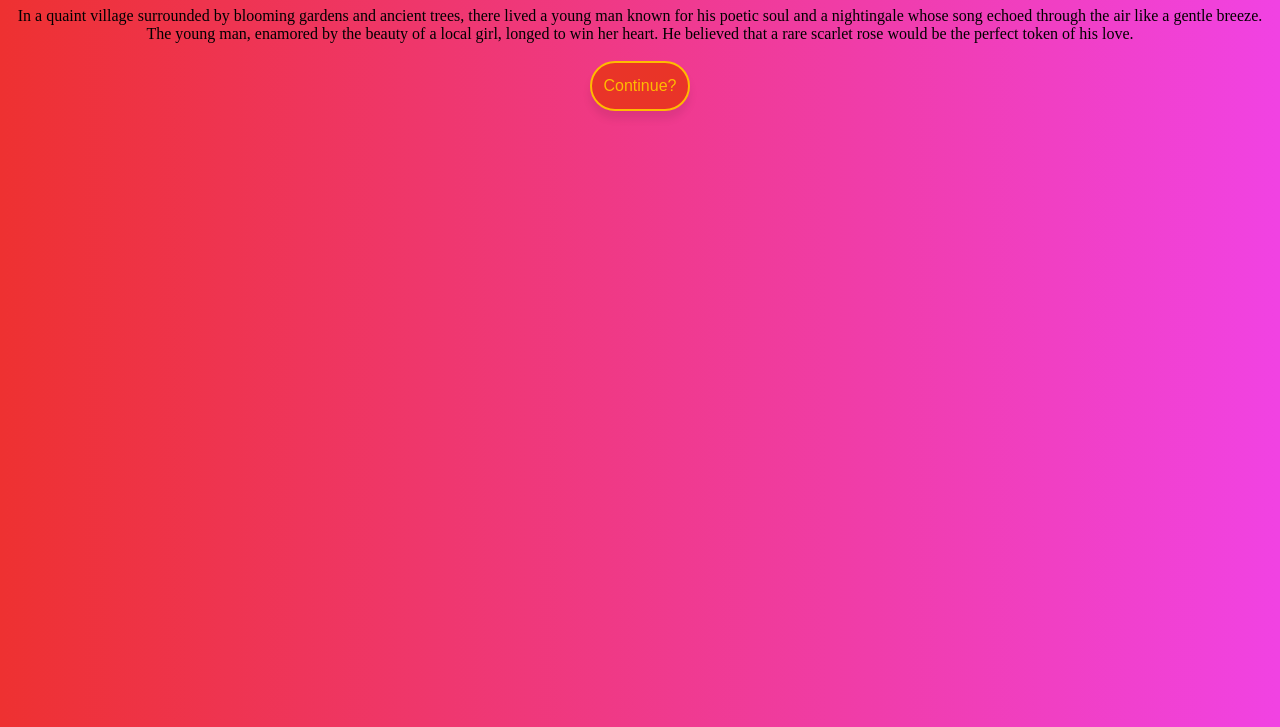
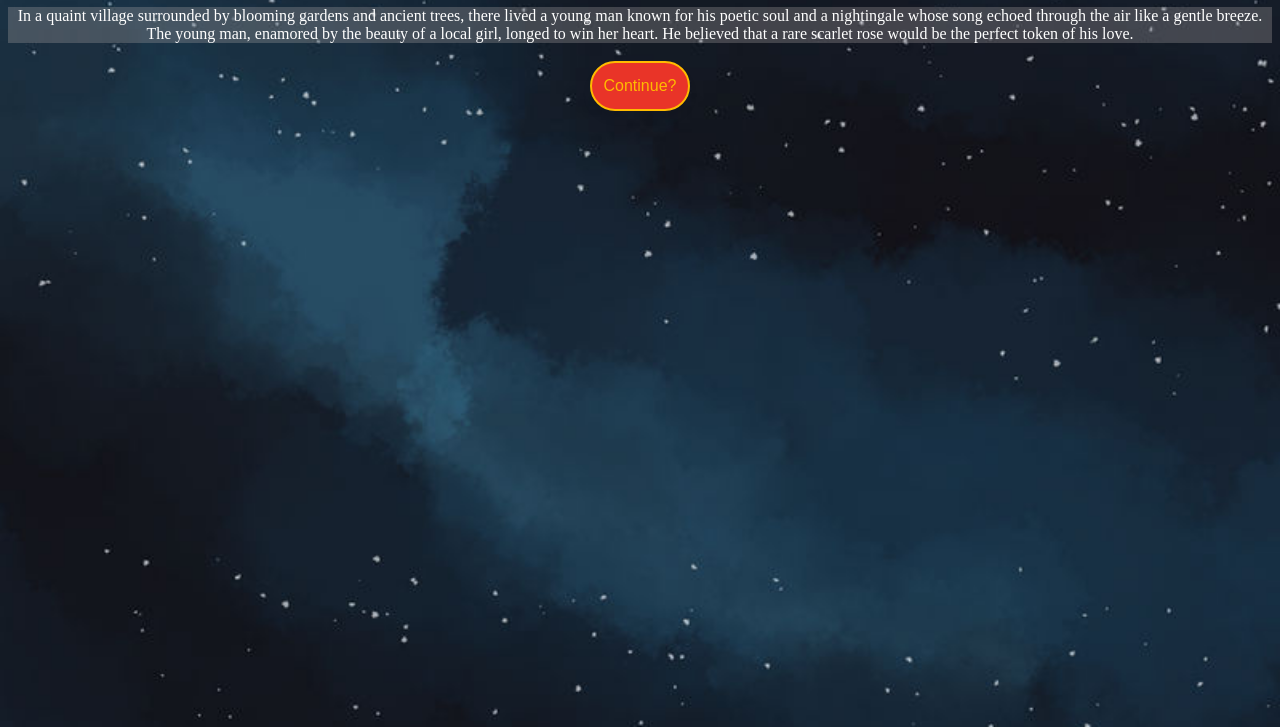
Before and after one commit to JasminWise/Tell-a-Story, a plain HTML site: page index.html in a window 1280 px wide. Shown: the part 73-800 px from the top of the page. Drawn offline with Linux system fonts and the light colour scheme.

Commit message:
added bg picture, p styling

```diff
--- a/style.css
+++ b/style.css
@@ -1,6 +1,10 @@
 body {
     text-align: center;
-    background-image: linear-gradient(to right,#ee3131,#f142e3);
+    background-image:url(src/skybackground.jpg);
+    background-repeat: no-repeat;
+    background-size: cover;
+    color: white;
+    /*linear-gradient(to right,#191970,#2F4F4F)*/
 }
 .CocoButton{
     display: inline;
@@ -26,3 +30,7 @@ a {
     color: #ffbb00;
     text-decoration: none;
 }
+
+p {
+    background-color: rgba(173, 166, 166, 0.3);
+}
```
Also changed, not shown: index.html (+8 -1 lines), src/skybackground.jpg (added).
